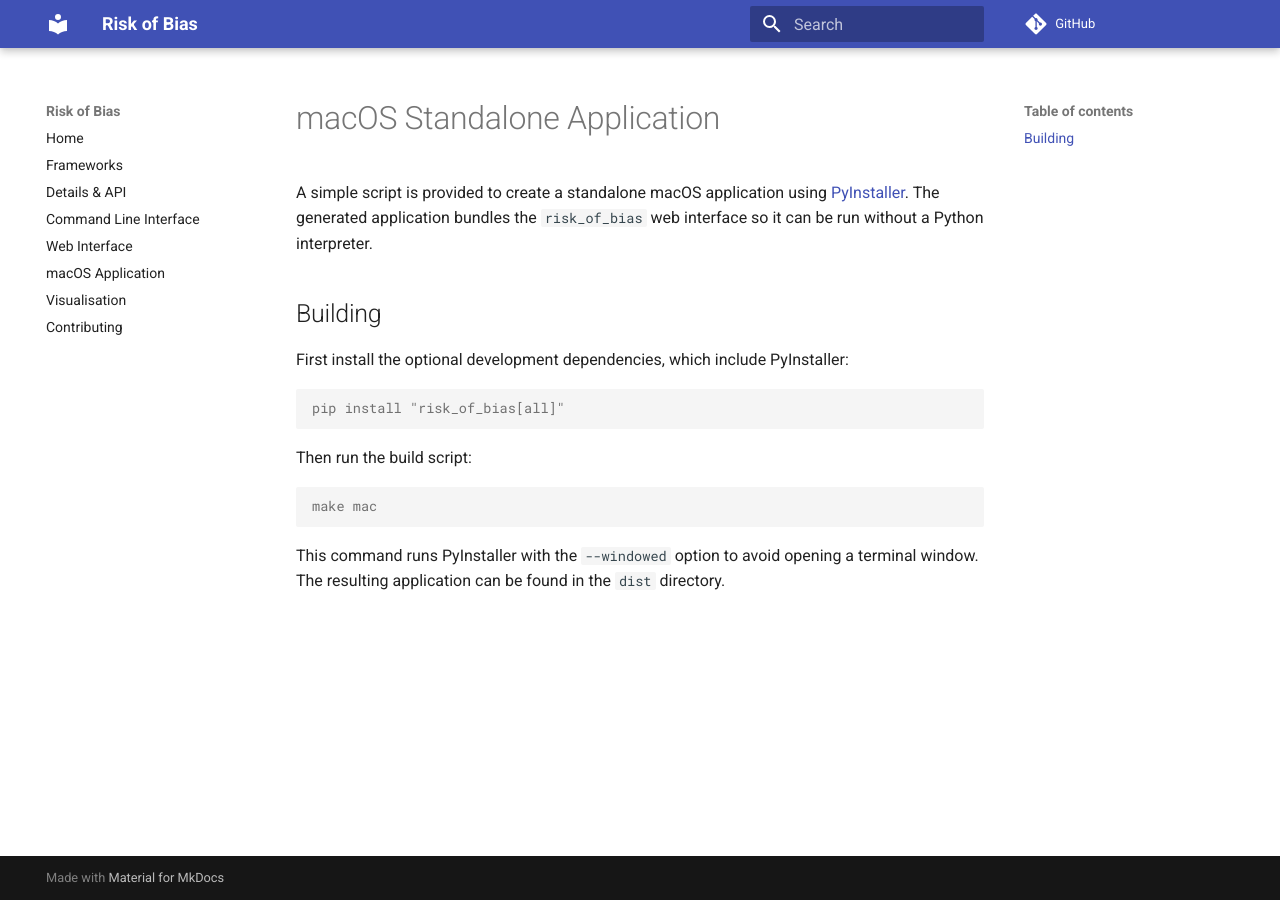
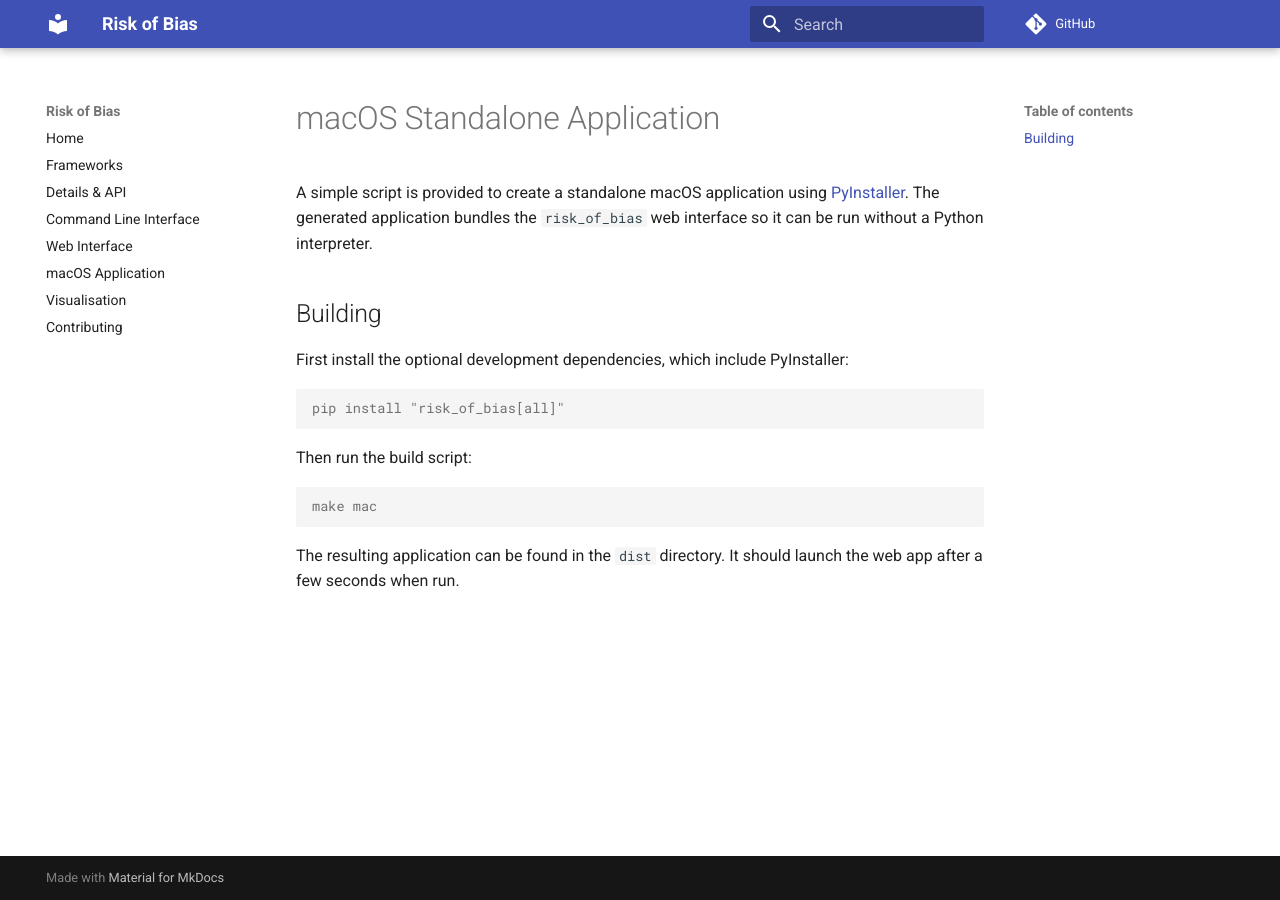
Before and after one commit to rob-luke/risk-of-bias, an MkDocs documentation site: the page built from docs/mac_app.md, in a window 1280 px wide. Built offline with MkDocs 1.6.1 and Material for MkDocs 9.7.7, drawn with Linux system fonts in a browser that asks for light colours; comment, search, counter and statistics services are not loaded.

Commit message:
docs: tweak

````diff
--- a/docs/mac_app.md
+++ b/docs/mac_app.md
@@ -17,4 +17,5 @@ Then run the build script:
 make mac
 ```
 
-This command runs PyInstaller with the `--windowed` option to avoid opening a terminal window. The resulting application can be found in the `dist` directory.
+The resulting application can be found in the `dist` directory.
+It should launch the web app after a few seconds when run.
````
